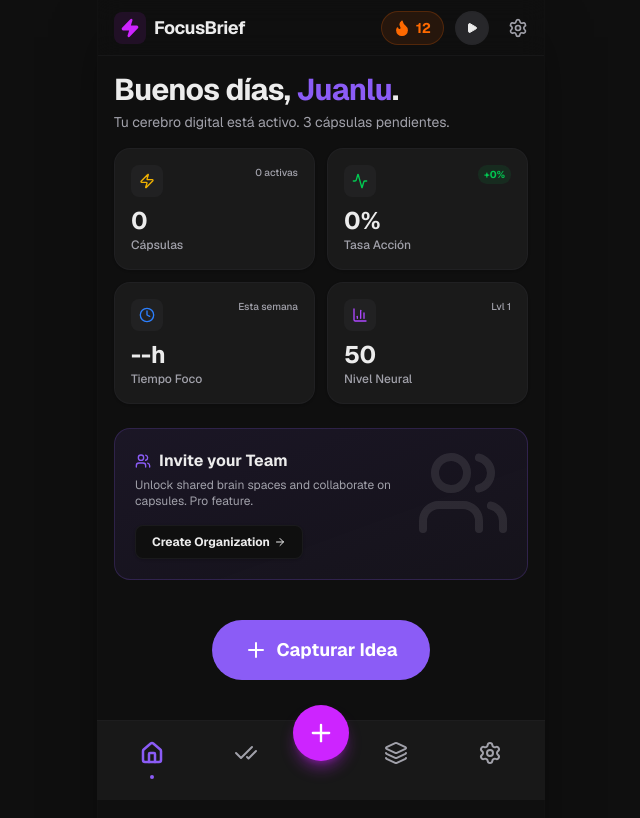
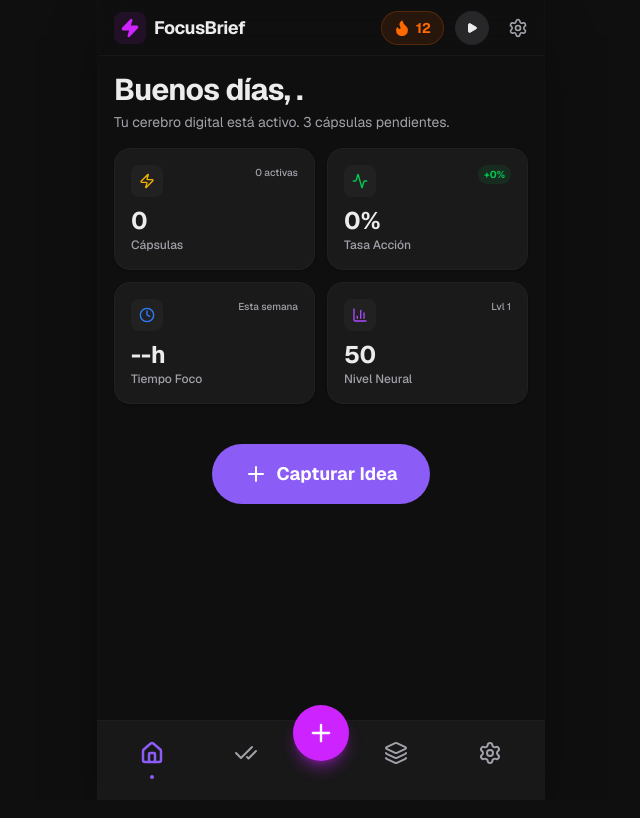
Before and after one commit to juanlure/focus, a Next.js app: page /dashboard in a window 1280 px wide. Shown: the top 818 px of the page, without its empty margins (319-959 px from the left). Built offline with nearby package versions, Linux system fonts and the light colour scheme.

Commit message:
chore: remove all mock data and components for production launch

```diff
--- a/src/app/dashboard/page.tsx
+++ b/src/app/dashboard/page.tsx
@@ -2,7 +2,6 @@
 
 import { Header } from "@/components/ui/Header";
 import { BrainStats } from "@/components/dashboard/BrainStats";
-import { TeamInvite } from "@/components/dashboard/TeamInvite";
 import { IOSInstallGuide } from "@/components/ui/IOSInstallGuide";
 import Link from "next/link";
 import { ArrowRight, Plus } from "lucide-react";
@@ -29,8 +28,6 @@
           <BrainStats />
         </section>
 
-        <TeamInvite />
-
         {/* Action Button */}
         <div className="flex justify-center pt-4">
           <Link href="/capture">
--- a/src/components/dashboard/TeamInvite.tsx
+++ /dev/null
@@ -1,30 +0,0 @@
-"use client";
-
-import { Users, ArrowRight } from "lucide-react";
-import Link from "next/link";
-
-export function TeamInvite() {
-    return (
-        <div className="mt-6 p-5 rounded-2xl bg-gradient-to-br from-primary/10 to-primary/5 border border-primary/20 relative overflow-hidden group cursor-pointer">
-            <div className="absolute top-0 right-0 p-4 opacity-10 group-hover:opacity-20 transition-opacity">
-                <Users className="w-24 h-24" />
-            </div>
-
-            <div className="relative z-10">
-                <h3 className="font-bold text-base mb-1 flex items-center gap-2">
-                    <Users className="w-4 h-4 text-primary" />
-                    Invite your Team
-                </h3>
-                <p className="text-xs text-muted-foreground mb-4 max-w-[80%]">
-                    Unlock shared brain spaces and collaborate on capsules. Pro feature.
-                </p>
-
-                <Link href="/pricing">
-                    <button className="text-xs font-bold bg-background text-foreground px-4 py-2 rounded-lg border border-border/50 hover:bg-muted transition-colors flex items-center gap-1 shadow-sm">
-                        Create Organization <ArrowRight className="w-3 h-3" />
-                    </button>
-                </Link>
-            </div>
-        </div>
-    );
-}
--- a/src/store/useFocusStore.ts
+++ b/src/store/useFocusStore.ts
@@ -25,7 +25,7 @@
             archivedCapsules: [],
             googleAiKey: '',
             isOnboarded: false,
-            userName: 'Juanlu',
+            userName: '',
             addCapsule: (newCapsule) => {
                 const id = newCapsule.id || crypto.randomUUID();
                 const createdAt = new Date().toISOString();
```
